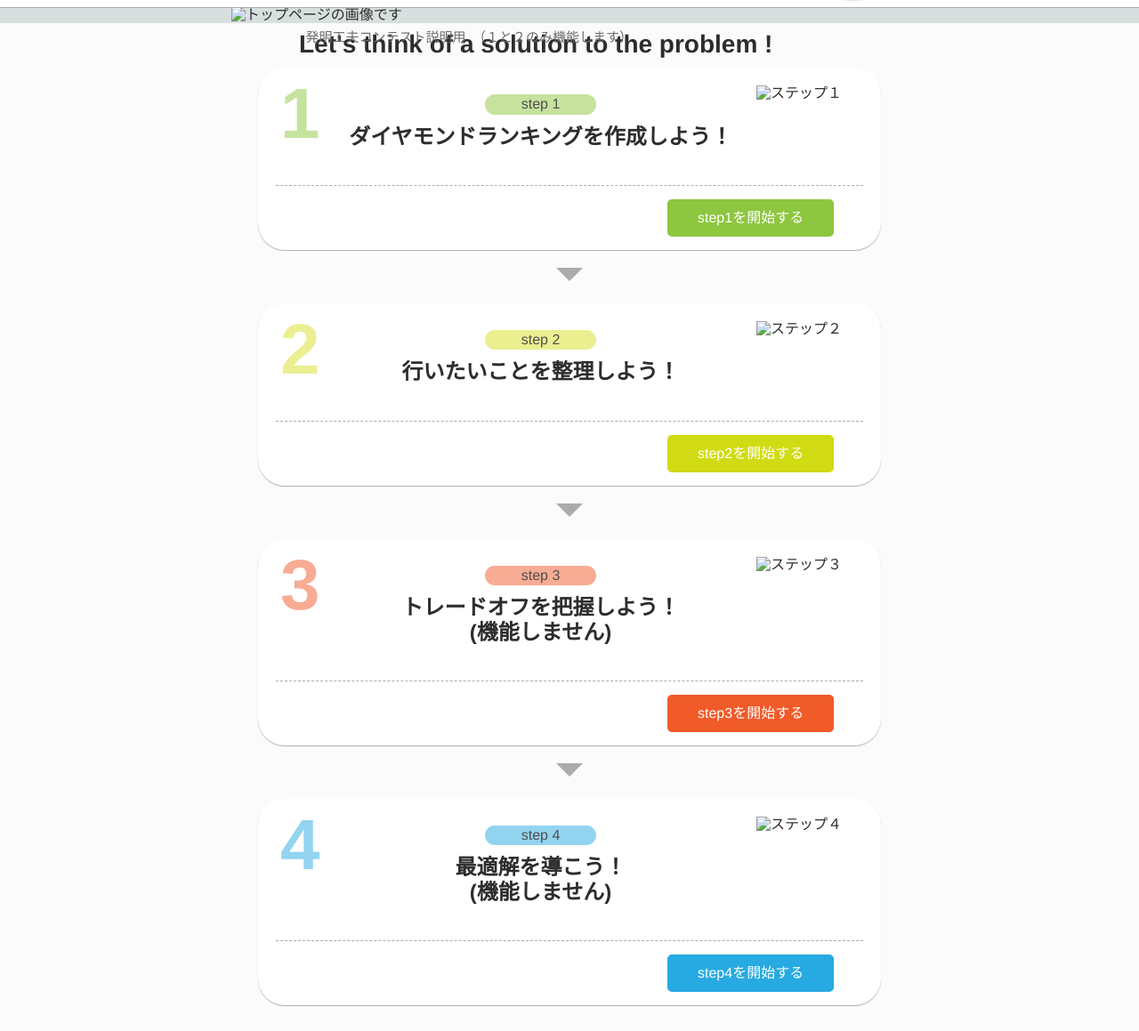
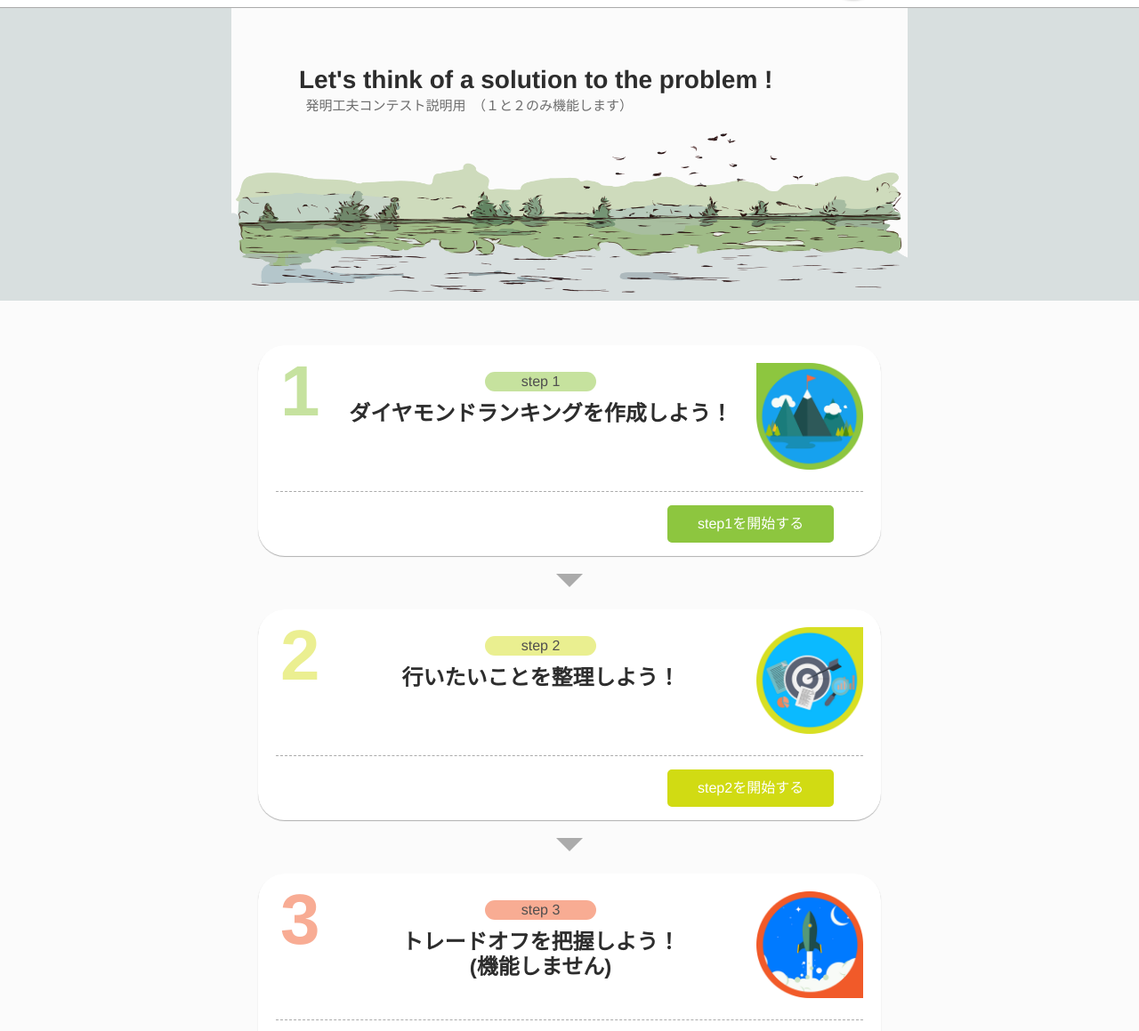
Before and after one commit to technology12/saitekiapp, a plain HTML site: page index.html in a window 1280 px wide. Shown: the part 79-1238 px from the top of the page at 89% size. Drawn offline with Linux system fonts and the light colour scheme; a script that the page names is missing.

Commit message:
Update index.html

```diff
--- a/index.html
+++ b/index.html
@@ -25,7 +25,7 @@
     <main>
         <div class="top_image_area">
             <div class="top_images">
-                <img src="./image/toppage_img.png" alt="トップページの画像です">
+                <img src="./toppage_img.png" alt="トップページの画像です">
                 <h2 class="top_en_massage">Let's think of a solution to the problem !</h2>
                 <h4 class="top_ja_massage">発明工夫コンテスト説明用　（１と２のみ機能します）</h4>
             </div>
@@ -44,7 +44,7 @@
                             </div>
                         </div>
                         <div class="steplogo_area">
-                            <img src="./image/step1.png" alt="ステップ１">
+                            <img src="./step1.png" alt="ステップ１">
                         </div>
                     </div>
                         <a class="btn1" href="./make_dia.html">step1を開始する</a>
@@ -62,7 +62,7 @@
                             </div>
                         </div>
                         <div class="steplogo_area">
-                            <img src="./image/step2.png" alt="ステップ２">
+                            <img src="./step2.png" alt="ステップ２">
                         </div>
                     </div>
                         <a class="btn2" href="./request.html">step2を開始する</a>
@@ -81,7 +81,7 @@
                             </div>
                         </div>
                         <div class="steplogo_area">
-                            <img src="./image/step3.png" alt="ステップ３">
+                            <img src="./step3.png" alt="ステップ３">
                         </div>
                     </div>
                         <a class="btn3" href="#">step3を開始する</a>
@@ -99,7 +99,7 @@
                             </div>
                         </div>
                         <div class="steplogo_area">
-                            <img src="./image/step4.png" alt="ステップ４">
+                            <img src="./step4.png" alt="ステップ４">
                         </div>
                     </div>
                         <a class="btn4" href="#">step4を開始する</a>
```
